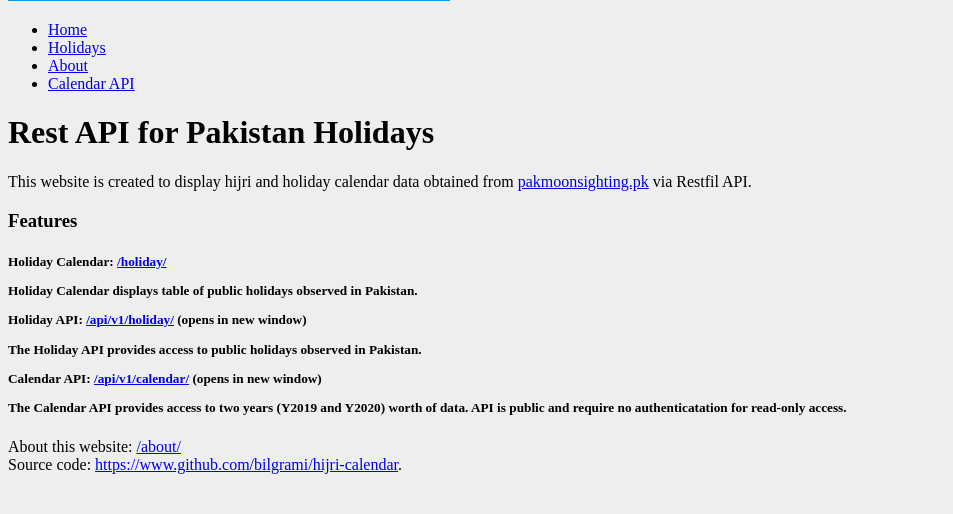
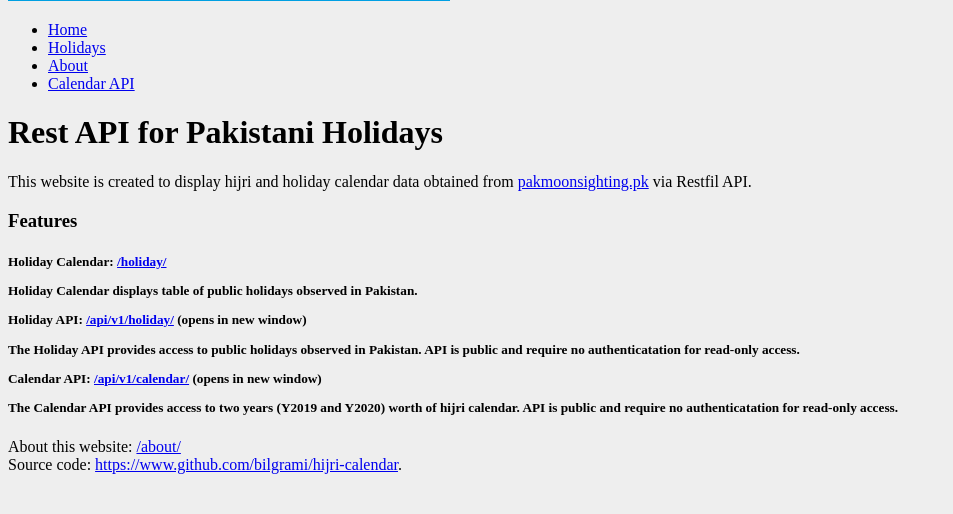
Before and after one commit to bilgrami/hijri-calendar, a Django app: page / in a window 1280 px wide. Shown: the part 294-808 px from the top of the page, without its empty margins (0-953 px from the left). Run offline with Django 3.2, Linux system fonts and the light colour scheme; parts of the project's set-up code (start-up, migrations or seed data) failed here and were passed over; some libraries are stand-ins or nearby versions.

Commit message:
minor formatting

```diff
--- a/project/hijri_calendar_project/hijri_calendar_app/templates/base.html
+++ b/project/hijri_calendar_project/hijri_calendar_app/templates/base.html
@@ -4,7 +4,7 @@
     <meta charset="utf-8">
     <meta http-equiv="X-UA-Compatible" content="IE=edge">
     <meta name="viewport" content="width=device-width, initial-scale=1">
-    <title>{% block title %}PK Hijri Calendar and Holidays{% endblock %}</title>
+    <title>{% block title %} Rest API for Pakistani Holidays {% endblock %}</title>
 
     {% block head %}
     {% include 'material/includes/material_css.html' %}
--- a/project/hijri_calendar_project/hijri_calendar_app/templates/index.html
+++ b/project/hijri_calendar_project/hijri_calendar_app/templates/index.html
@@ -14,7 +14,7 @@
 {% block content %}
 <div class="divider"></div>
 
-<h1>Rest API for Pakistan Holidays</h1>
+<h1>Rest API for Pakistani Holidays</h1>
 
 <p class="flow-text">
   This website is created to display hijri and holiday calendar data obtained
@@ -40,7 +40,8 @@
     Holiday API: <a target="_blank" href="/api/v1/holiday/">/api/v1/holiday/</a> (opens in new window)
   </p>
   <p class="flow-text">
-    The Holiday API provides access to public holidays observed in Pakistan.
+    The Holiday API provides access to public holidays observed in Pakistan. API is public and require no
+    authenticatation for read-only access.
   </p>
 
 
@@ -48,7 +49,7 @@
     Calendar API: <a target="_blank" href="/api/v1/calendar/">/api/v1/calendar/</a> (opens in new window)
   </p>
   <p class="flow-text">
-    The Calendar API provides access to two years (Y2019 and Y2020) worth of data. API is public and require no
+    The Calendar API provides access to two years (Y2019 and Y2020) worth of hijri calendar. API is public and require no
     authenticatation for read-only access.
   </p>
 
```
Also changed, not shown: README.md.
